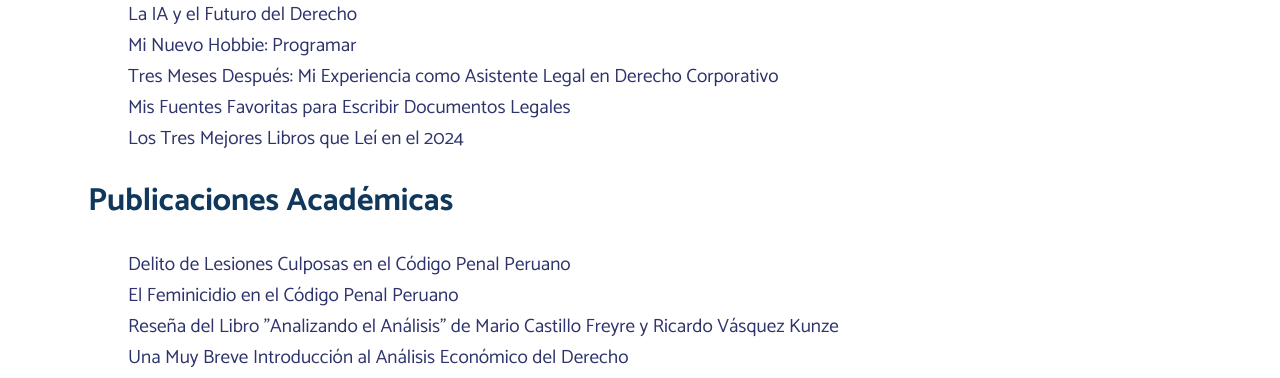
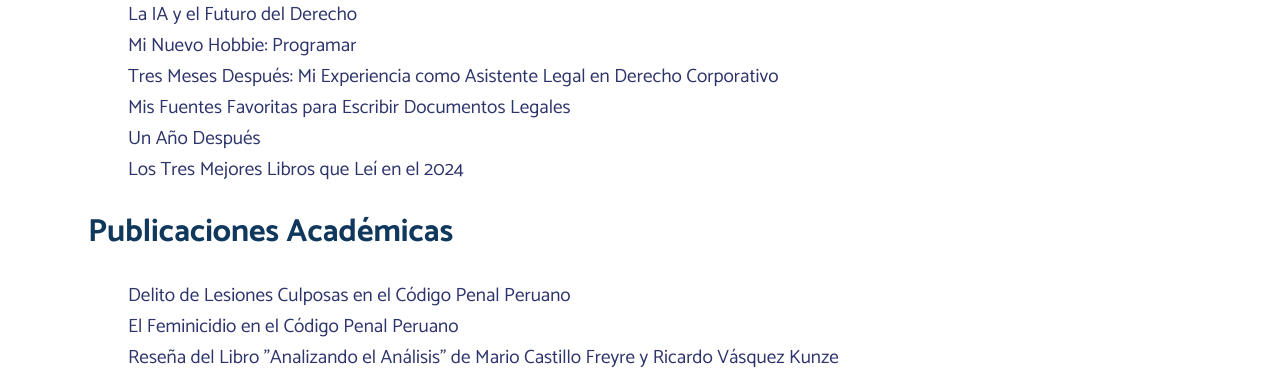
Before and after one commit to ChristianVR-77/Christian-Corp-Tech, a plain HTML site: page index.html in a window 1280 px wide. Shown: the part 678-1056 px from the top of the page. Drawn offline with Linux system fonts and the light colour scheme.

Commit message:
Update index.html

```diff
--- a/index.html
+++ b/index.html
@@ -31,6 +31,7 @@
                             <li><a href="blog-hobbie-programar.html" target="_blank">Mi Nuevo Hobbie: Programar</a></li>
                             <li><a href="blog-experiencia.html" target="_blank">Tres Meses Después: Mi Experiencia como Asistente Legal en Derecho Corporativo</a></li>
                             <li><a href="blog-fuentes.html" target="_blank">Mis Fuentes Favoritas para Escribir Documentos Legales</a></li>
+                            <li><a href="blog-año-despues.html" target="_blank">Un Año Después</a></li>
                             <li><a href="blog-libros-2024.html" target="_blank">Los Tres Mejores Libros que Leí en el 2024</a></li>
                         </ul>
                     </div>
```
